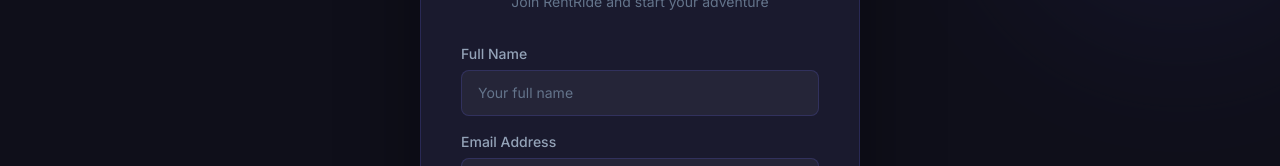
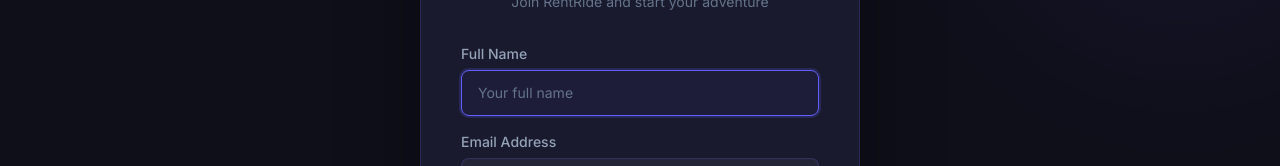
Before and after one commit to masum634510-png/rentride-client, a Next.js app: page /register in a window 1280 px wide. Shown: the part 231-397 px from the top of the page. Built offline with nearby package versions, Linux system fonts and the light colour scheme; no server answers.

Commit message:
ux: enable autofocus on name input field in registration page

```diff
--- a/app/register/page.jsx
+++ b/app/register/page.jsx
@@ -80,7 +80,7 @@ export default function Register() {
         <form onSubmit={handleSubmit} className="flex flex-col gap-4">
           <div className="form-group">
             <label className="form-label">Full Name</label>
-            <input type="text" name="name" className="form-input" placeholder="Your full name" value={form.name} onChange={handleChange} required />
+            <input type="text" name="name" className="form-input" placeholder="Your full name" value={form.name} onChange={handleChange} required autoFocus />
           </div>
           <div className="form-group">
             <label className="form-label">Email Address</label>
```
